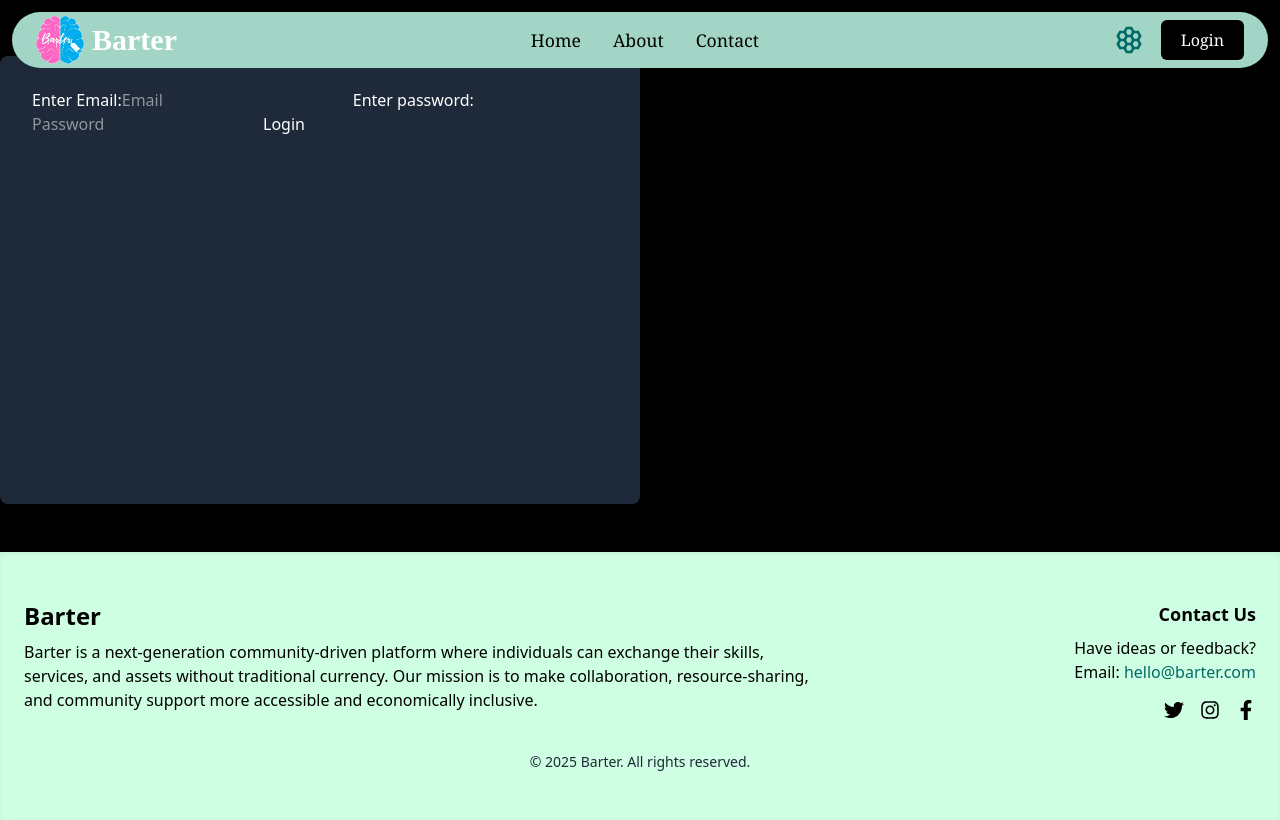
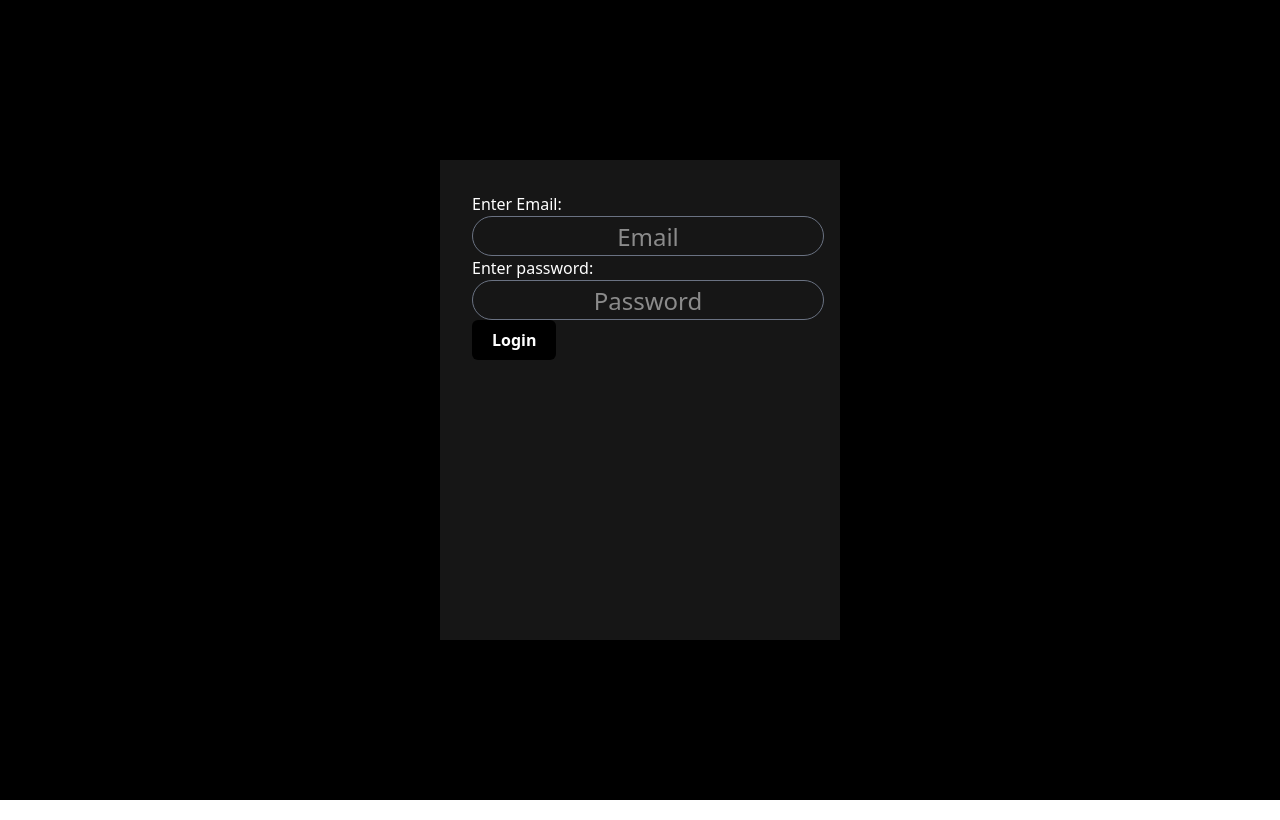
Before and after one commit to iam-aadityasingh/tradenest, a React (Vite) app: page /login in a window 1280 px wide. Built offline with nearby package versions, Linux system fonts and the light colour scheme; a web font is replaced by a local one.

Commit message:
improved Button component to use dynamic classes

```diff
--- a/package.json
+++ b/package.json
@@ -12,6 +12,7 @@
   "dependencies": {
     "@tailwindcss/vite": "^4.1.11",
     "aos": "^2.3.4",
+    "clsx": "^2.1.1",
     "react": "^19.1.0",
     "react-dom": "^19.1.0",
     "react-icons": "^5.5.0",
--- a/src/App.tsx
+++ b/src/App.tsx
@@ -1,8 +1,8 @@
 import './index.css';
 import { Routes, Route } from 'react-router-dom';
-import Navbar from './components/Navbar/navbar';
+import AuthLayout from './layouts/AuthLayout';
 import Dashboard from './pages/Dashboard/dashboard';
-import Footer from './components/Footer/footer';
+import MainLayout from './layouts/MainLayout';
 import About from './pages/About/about';
 import Contact from './pages/Contact/contact';
 import Login from './pages/Login/login';
@@ -11,17 +11,51 @@ import Signup from './pages/SignUp/signup';
 export default function App() {
   return (
     <div className="App bg-black min-h-screen">
-      <Navbar />
+      <Routes>
+        {/* Auth Pages */}
+        <Route
+          path="/login"
+          element={
+            <AuthLayout>
+              <Login />
+            </AuthLayout>
+          }
+        />
+        <Route
+          path="/signup"
+          element={
+            <AuthLayout>
+              <Signup />
+            </AuthLayout>
+          }
+        />
 
-      <Routes>
-        <Route path="/" element={<Dashboard />} />
-        <Route path="/about" element={<About />} />
-        <Route path="/contact" element={<Contact />} />
-        <Route path="/login" element={<Login />} />
-        <Route path="/signup" element={<Signup />} />
+        {/* Main Pages */}
+        <Route
+          path="/dashboard"
+          element={
+            <MainLayout>
+              <Dashboard />
+            </MainLayout>
+          }
+        />
+        <Route
+          path="/about"
+          element={
+            <MainLayout>
+              <About />
+            </MainLayout>
+          }
+        />
+        <Route
+          path="/contact"
+          element={
+            <MainLayout>
+              <Contact />
+            </MainLayout>
+          }
+        />
       </Routes>
-
-      <Footer />
     </div>
   );
 }
--- a/src/components/Button/button.tsx
+++ b/src/components/Button/button.tsx
@@ -1,13 +1,44 @@
 import '../../index.css';
+import clsx from 'clsx';
 
 interface ButtonProps {
-  text : string;
+  text: string;
+  variant?: 'primary' | 'secondary' | 'danger';
+  size?: 'sm' | 'md' | 'lg';
+  fullWidth?: boolean;
+  onClick?: () => void;
 }
 
-export default function button(props: ButtonProps) {
+export default function Button({
+  text,
+  variant = 'primary',
+  size = 'md',
+  fullWidth = false,
+  onClick
+}: ButtonProps) {
+
+  const base = 'rounded-md font-semibold transition duration-300 ease-in-out';
+  const variantMap = {
+    primary: 'bg-black text-white hover:bg-gray-800',
+    secondary: 'bg-white text-black border hover:bg-gray-100',
+    danger: 'bg-red-500 text-white hover:bg-red-600'
+  };
+  const sizeMap = {
+    sm: 'px-3 py-1 text-sm',
+    md: 'px-5 py-2',
+    lg: 'px-6 py-3 text-lg'
+  };
+
+  const classes = clsx(
+    base,
+    variantMap[variant],
+    sizeMap[size],
+    fullWidth && 'w-full'
+  );
+
   return (
-    <div>
-        <button className='btn serif'>{props.text}</button>
-    </div>
-  )
+    <button className={classes} onClick={onClick}>
+      {text}
+    </button>
+  );
 }
--- a/src/index.css
+++ b/src/index.css
@@ -3,7 +3,6 @@
 .logo-font {
   font-family: 'Tilt Prism', cursive;
 }
-
 
 .serif {
     @apply font-serif;
@@ -37,3 +36,7 @@
 .goods-card {
     @apply hover:bg-[#49108B] bg-[#49108b71];
 }
+
+.form-inp {
+    @apply text-white w-[22rem] h-[2.5rem] rounded-3xl border-1 border-gray-500 bg-transparent text-center text-2xl outline-none focus:border-[#F6F6F6] transition duration-250;
+}
--- /dev/null
+++ b/src/layouts/AuthLayout.tsx
@@ -0,0 +1,7 @@
+export default function AuthLayout({ children }: { children: React.ReactNode }) {
+  return (
+    <div className="min-h-screen flex items-center justify-center bg-black">
+      {children}
+    </div>
+  );
+}
--- /dev/null
+++ b/src/layouts/MainLayout.tsx
@@ -0,0 +1,12 @@
+import Navbar from '../components/Navbar/navbar';
+import Footer from '../components/Footer/footer';
+
+export default function MainLayout({ children }: { children: React.ReactNode }) {
+  return (
+    <>
+      <Navbar />
+      <main className="min-h-screen">{children}</main>
+      <Footer />
+    </>
+  );
+}
--- a/src/pages/Login/login.tsx
+++ b/src/pages/Login/login.tsx
@@ -1,23 +1,21 @@
 import '../../index.css';
-import { Suspense } from "react";
+import { Suspense, lazy } from "react";
+const Button = lazy(() => import('../../components/Button/button'));
 
 export default function login() {
   return (
     <div>
       <Suspense fallback={<div>Loading Login Form...</div>}>
-        <div className="login-container bg-gray-800 text-white p-8 rounded-lg shadow-lg h-[28rem] w-[40rem]">
-          <div className="from-input">
-            <form>
-              <label htmlFor="email">Enter Email:</label>
-              <input type="text" name="email" id="email" placeholder='Email' className='form-inp'/>
+        <div className="login-container w-[25rem] h-[30rem] bg-[#161616] text-white p-8">
+          <form>
+            <label htmlFor="email">Enter Email:</label>
+            <input type="text" name="email" id="email" placeholder='Email' className='form-inp' autoComplete='email'/>
 
-              <label htmlFor="password">Enter password:</label>
-              <input type="text" name="password" id="password" placeholder='Password' className='form-inp'/>
+            <label htmlFor="password">Enter password:</label>
+            <input type="password" name="password" id="password" placeholder='Password' className='form-inp' autoComplete='password'/>
 
-              <button type="submit">Login</button>
-            </form>
-          </div>
-          <div className="form-background"></div>
+            <Button text='Login' />
+          </form>
         </div>
       </Suspense>
     </div>
```
Also changed, not shown: 1 other file (tests, documents, lock files or other folders).
